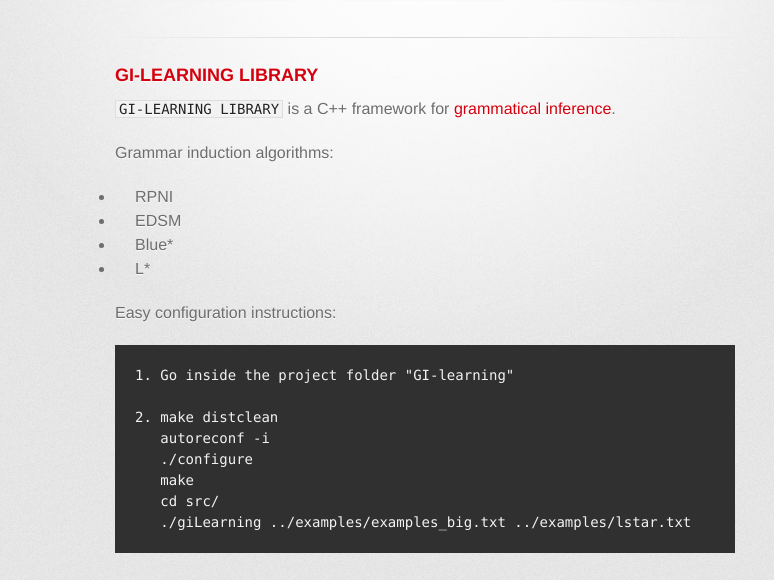
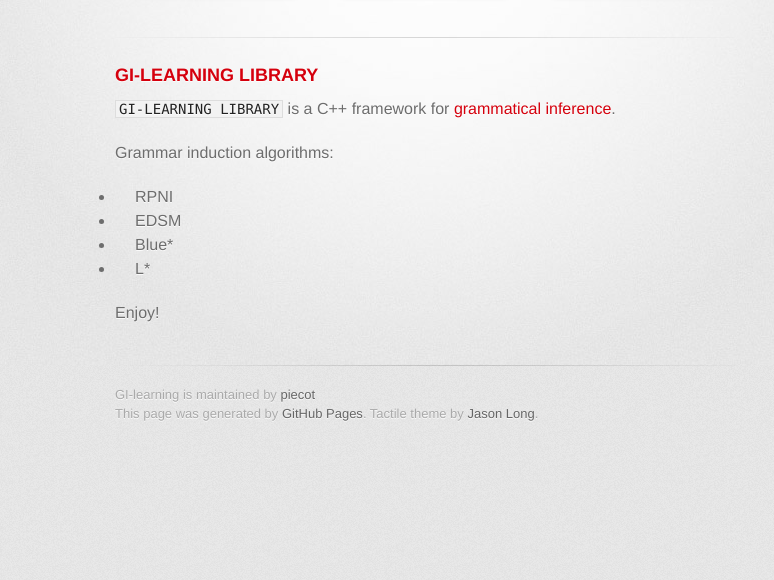
Before and after one commit to piecot/GI-learning, a plain HTML site: page index.html in a window 1280 px wide. Shown: the part 209-789 px from the top of the page, without its empty margins (215-989 px from the left). Drawn offline with Linux system fonts and the light colour scheme; a web font is replaced by a local one.

Commit message:
Create gh-pages branch via GitHub

```diff
--- a/index.html
+++ b/index.html
@@ -45,19 +45,7 @@
 <li>L*</li>
 </ul>
 
-<p>Easy configuration instructions:</p>
-
-<pre><code>1. Go inside the project folder "GI-learning"
-
-2. make distclean
-   autoreconf -i
-   ./configure
-   make
-   cd src/
-   ./giLearning ../examples/examples_big.txt ../examples/lstar.txt
-</code></pre>
-
-<p>If you obtain some error from the "configure" command, you must resolve it installing the necessary libraries or tools.</p>
+<p>Enjoy!</p>
         </section>
 
         <footer>
```
Also changed, not shown: params.json (+1 -1 lines).
